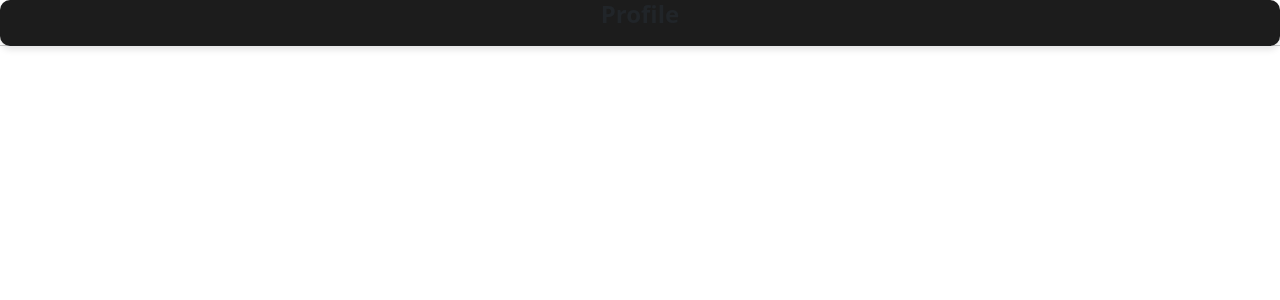
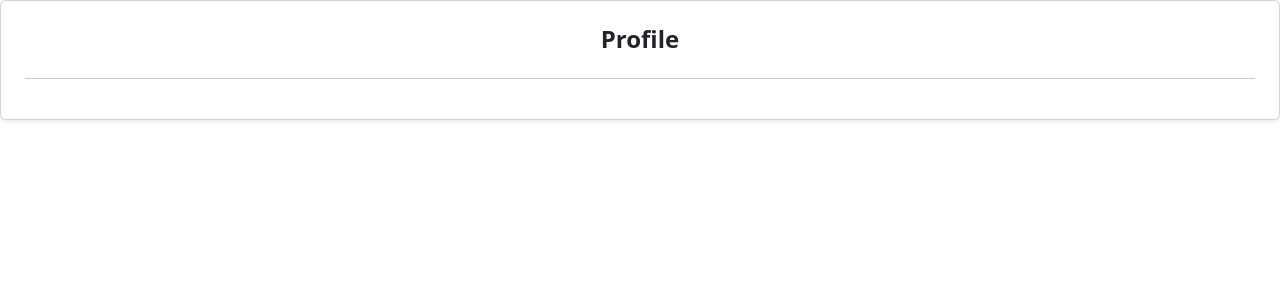
Before and after one commit to CT27/front-end, a React (Create React App) app: page /profile in a window 1280 px wide. Shown: the top 300 px of the page. Built offline with nearby package versions, Linux system fonts and the light colour scheme.

Commit message:
dark mode

```diff
--- a/src/App.js
+++ b/src/App.js
@@ -1,4 +1,4 @@
-import React from "react";
+import React, { useContext } from "react";
 import {
   BrowserRouter as Router,
   Route,
@@ -14,9 +14,13 @@ import Profile from "./Components/Profile";
 import About from "./Components/About";
 import Verification from "./Components/Verification";
 import Contact from "./Components/Contact";
+import { ColorModeContext } from "./Components/ColorModeContext"; // Import your ColorMode context
 
 function App() {
+  const { isDarkMode } = useContext(ColorModeContext); // Access the dark mode state
+
   return (
+    <div className={isDarkMode ? "dark-mode" : ""}>
       <Router>
         <Routes>
           <Route path="/login" element={<LoginSignup />} />
@@ -29,6 +33,7 @@ function App() {
           <Route path="*" element={<Navigate to="/login" />} />
         </Routes>
       </Router>
+    </div>
   );
 }
 
--- a/src/Components/EditProfile.js
+++ b/src/Components/EditProfile.js
@@ -60,14 +60,14 @@ const EditProfile = ({ userData, onProfileUpdated }) => {
   };
 
   return (
-    <div className="p-4 profile-card">
+    <div className="p-4 profile-card text-center shadow-sm">
       <div className="card-title text-center">
         <h2>Edit Profile</h2>
         <hr />
       </div>
 
       {/* Name Field */}
-      <div className="mb-4">
+      <div className="mb-4 text-start">
         <label className="form-label" htmlFor="name">
           Name
         </label>
@@ -82,7 +82,7 @@ const EditProfile = ({ userData, onProfileUpdated }) => {
       </div>
 
       {/* Email Field */}
-      <div className="mb-4">
+      <div className="mb-4 text-start">
         <label className="form-label" htmlFor="email">
           Email
         </label>
@@ -97,7 +97,7 @@ const EditProfile = ({ userData, onProfileUpdated }) => {
       </div>
 
       {/* Profile Picture Field */}
-      <div className="mb-4">
+      <div className="mb-4 text-start">
         <label className="form-label" htmlFor="profilePicture">
           Profile Picture URL
         </label>
@@ -112,7 +112,7 @@ const EditProfile = ({ userData, onProfileUpdated }) => {
       </div>
 
       {/* Password Field */}
-      <div className="mb-4">
+      <div className="mb-4 text-start">
         <label className="form-label" htmlFor="password">
           New Password (optional)
         </label>
--- a/src/Components/Profile.js
+++ b/src/Components/Profile.js
@@ -12,25 +12,24 @@ const Profile = ({ userData }) => {
   };
 
   return (
-    <div className="p4 profile-card">
+    <div className="card p-4 profile-card text-center shadow-sm">
       {!isEditing ? (
         <>
-          <h3 className="card-title text-center">Profile</h3>
+          <h3 className="card-title">Profile</h3>
           <hr />
           {user && (
             <div className="profile-details">
-              <h4>{user.name}</h4>
-              <p>{user.email}</p>
               <img
                 src={user.profilePicture}
                 alt="Profile"
-                className="img-fluid rounded mb-3"
-                style={{ maxWidth: "150px" }}
+                className="rounded mb-3"
+                style={{ width: "100px", height: "100px", objectFit: "cover" }}
               />
+              <h4>{user.name}</h4>
+              <p>{user.email}</p>
               <p>ID: {user.id}</p>
               <button
-                className="btn btn-primary w-80
-                "
+                className="btn btn-dark text-white w-100"
                 onClick={() => setIsEditing(true)}
               >
                 Edit Profile
--- a/src/index.css
+++ b/src/index.css
@@ -1,29 +1,25 @@
 /* Light Mode (Default) */
 :root {
-  --primary-color: #FF0000; /* Primary button color */
-  --secondary-color: #FFA500; /* Secondary button color */
-  --primary-bg-color: #ffffff; /* Background color for light mode */
-  --primary-text-color:linear-gradient(90deg, rgba(255,0,0,1) 0%, rgba(255,165,0,1) 100%);
-   /* Text color for light mode */
-  --dark-background: #1C1C1C; /* Background color for dark elements */
-
+  --primary-bg-color: #ffffff;
+  --primary-text-color: #000000;
+  --button-bg-color: #ff0000;
+  --dark-background: #1C1C1C; /* Background color for tiles, cards, etc. */
 }
 
 /* Dark Mode */
-body.dark-mode {
+body.dark-mode, .dark-mode {
   --primary-bg-color: #1C1C1C; /* Dark mode background */
-  --primary-text-color: #ffffff; /* Dark mode text */
-  --button-bg-color: var(--secondary-color); /* Button color in dark mode */
+  --primary-text-color: #ffffff; /* Dark mode text color */
+  --button-bg-color: #FFA500; /* Button color in dark mode */
+  --dark-background: #333333; /* Darker background for dark mode */
 }
 
-body {
+body, .dark-mode {
   background-color: var(--primary-bg-color);
   color: var(--primary-text-color);
   transition: background-color 0.3s, color 0.3s;
-  font-family: 'Arial', sans-serif;
 }
 
-/* Button Styling */
 button {
   background-color: var(--button-bg-color);
   color: var(--primary-text-color);
@@ -33,6 +29,7 @@ button {
   font-weight: bold;
   transition: background-color 0.3s ease;
 }
+
 
 .btn-primary {
   background-color: var(--primary-color);
@@ -170,7 +167,7 @@ button {
 
 /* When the switch is checked (dark mode on) */
 input:checked + .slider {
-  background-color: #FF0000; /* Red for dark mode */
+  background-color: #039719; /* Red for dark mode */
 }
 
 /* Move the slider knob to the right when checked */
@@ -182,3 +179,54 @@ input:checked + .slider:before {
 .slider {
   box-shadow: 0 0 10px rgba(0, 0, 0, 0.2);
 }
+
+.profile-card {
+  background-color: var(--dark-background); /* Your custom background */
+  color: var(--primary-text-color);
+  border-radius: 10px;
+  box-shadow: 0 4px 6px rgba(0, 0, 0, 0.1);
+  padding: 20px;
+}
+
+.profile-card .card-title {
+  font-size: 1.5rem;
+  font-weight: bold;
+}
+
+.profile-card .profile-details img {
+  border-radius: 50%; /* Circular profile image */
+  object-fit: cover;
+  width: 100px;
+  height: 100px;
+  margin-bottom: 15px;
+}
+
+.profile-card .profile-details h4 {
+  margin: 0;
+  font-size: 1.25rem;
+}
+
+.profile-card .profile-details p {
+  margin: 5px 0;
+}
+.profile-card {
+  background-color: var(--dark-background); /* Your custom background */
+  color: var(--primary-text-color);
+  border-radius: 10px;
+  box-shadow: 0 4px 6px rgba(0, 0, 0, 0.1);
+  padding: 20px;
+}
+
+.profile-card .form-label {
+  font-weight: bold;
+}
+
+.profile-card input {
+  border: 1px solid #ccc;
+  border-radius: 4px;
+  padding: 10px;
+}
+
+.profile-card button {
+  margin-top: 15px;
+}
```
Lines whose indentation alone changed are shown as unchanged.
